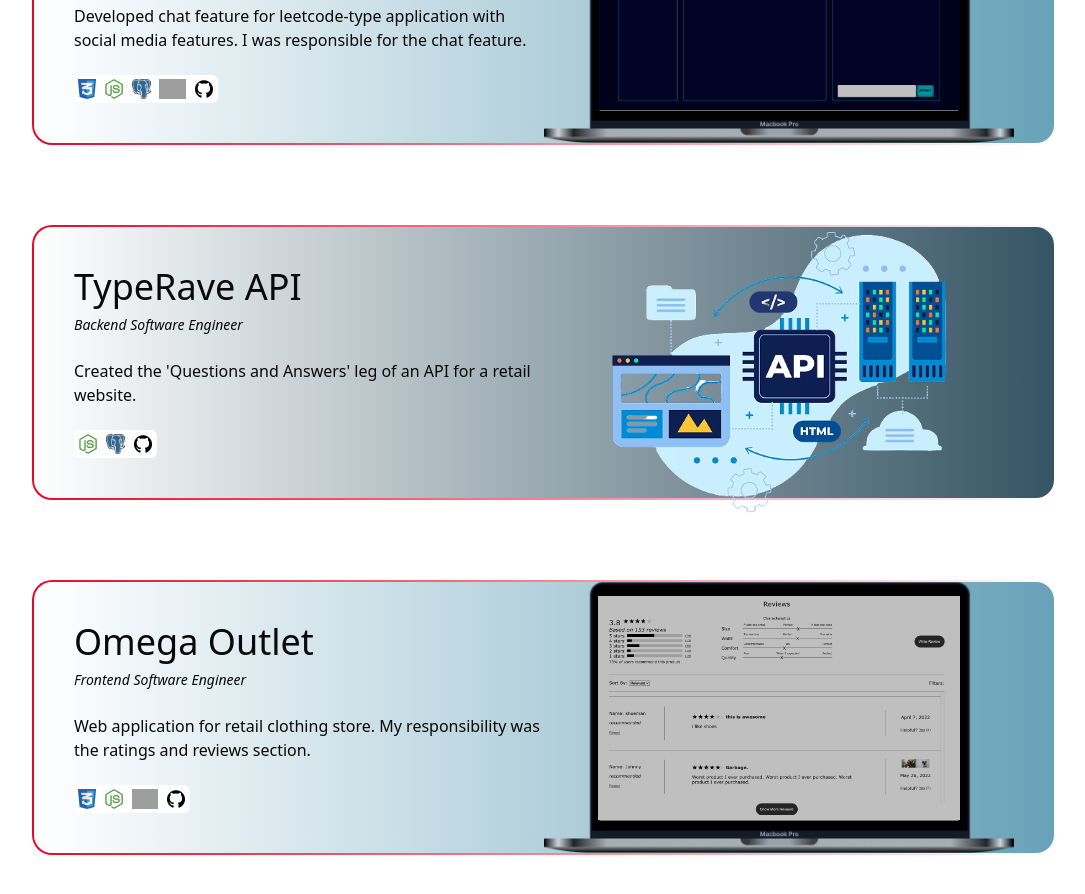
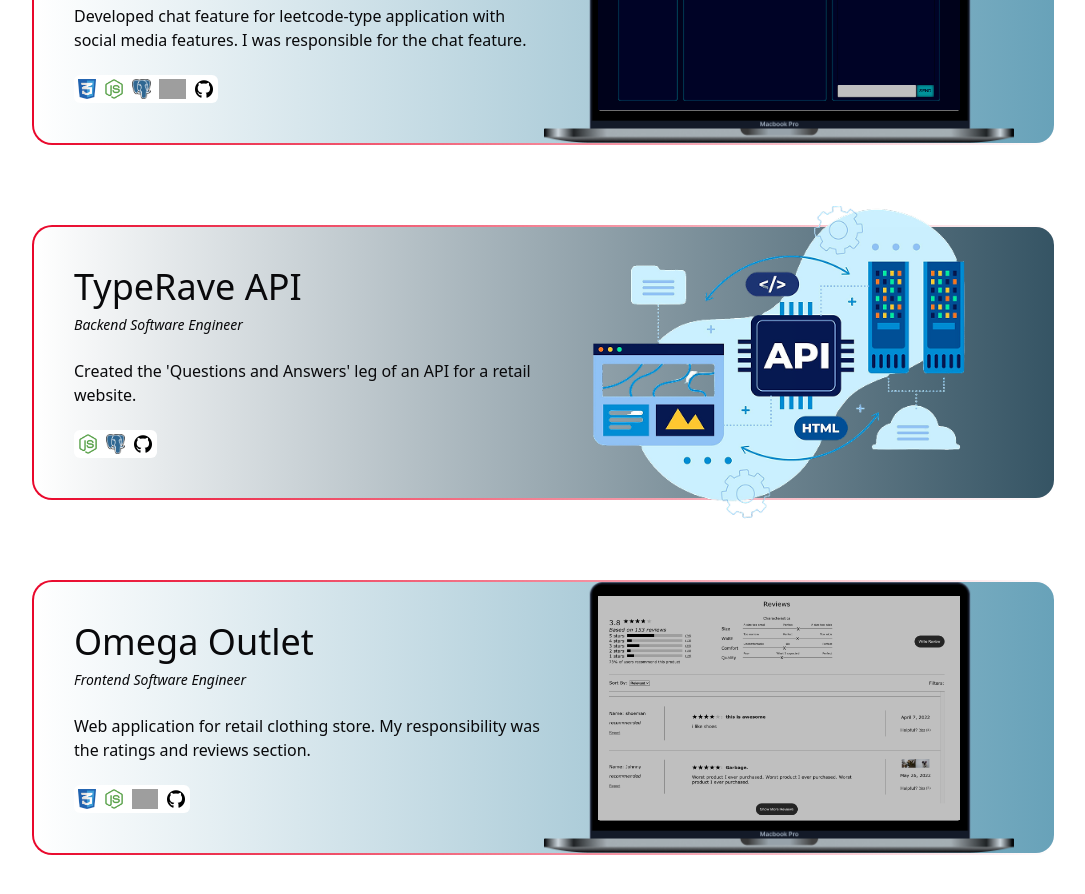
Before and after one commit to bgomez9212/portfolio, a React (Vite) app: page / in a window 1280 px wide. Shown: the part 1680-2574 px from the top of the page, without its empty margins (96-1181 px from the left). Built offline with nearby package versions, Linux system fonts and the light colour scheme; grey boxes are pictures that could not be loaded.

Commit message:
api image replaced and reformatted

```diff
--- a/src/components/ProjectCard.tsx
+++ b/src/components/ProjectCard.tsx
@@ -63,7 +63,7 @@ export default function ProjectCard({
         ) : cardType === "IPhone" ? (
           <IPhoneGroup image1={image1} image2={image2} image3={image3} />
         ) : (
-          <img id="api" src="/api.png" className="p-10" />
+          <img id="api" src="/api.png" className="scale-[.8]" />
         )}
       </div>
     </div>
```
Also changed, not shown: public/api.png.
